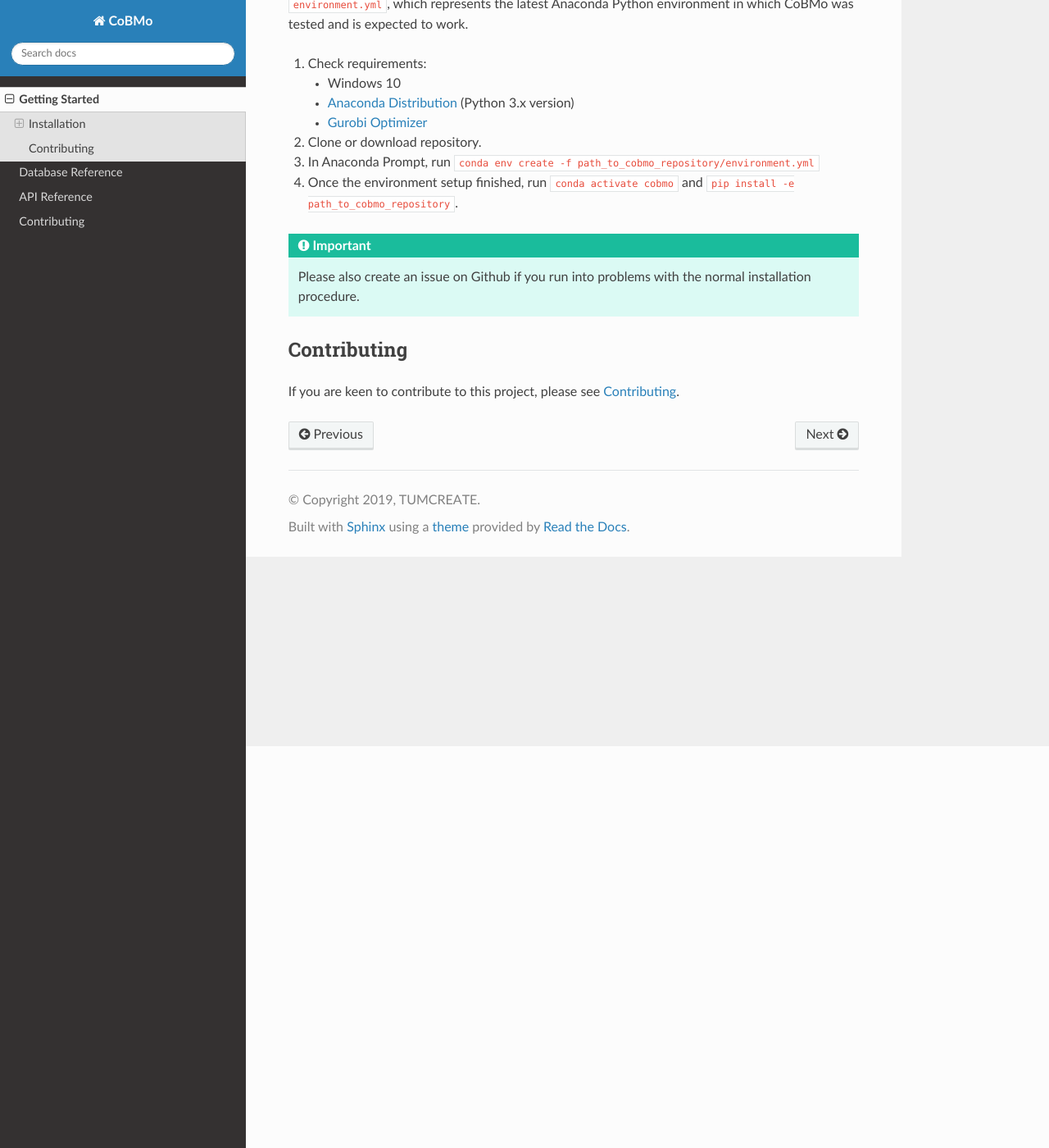
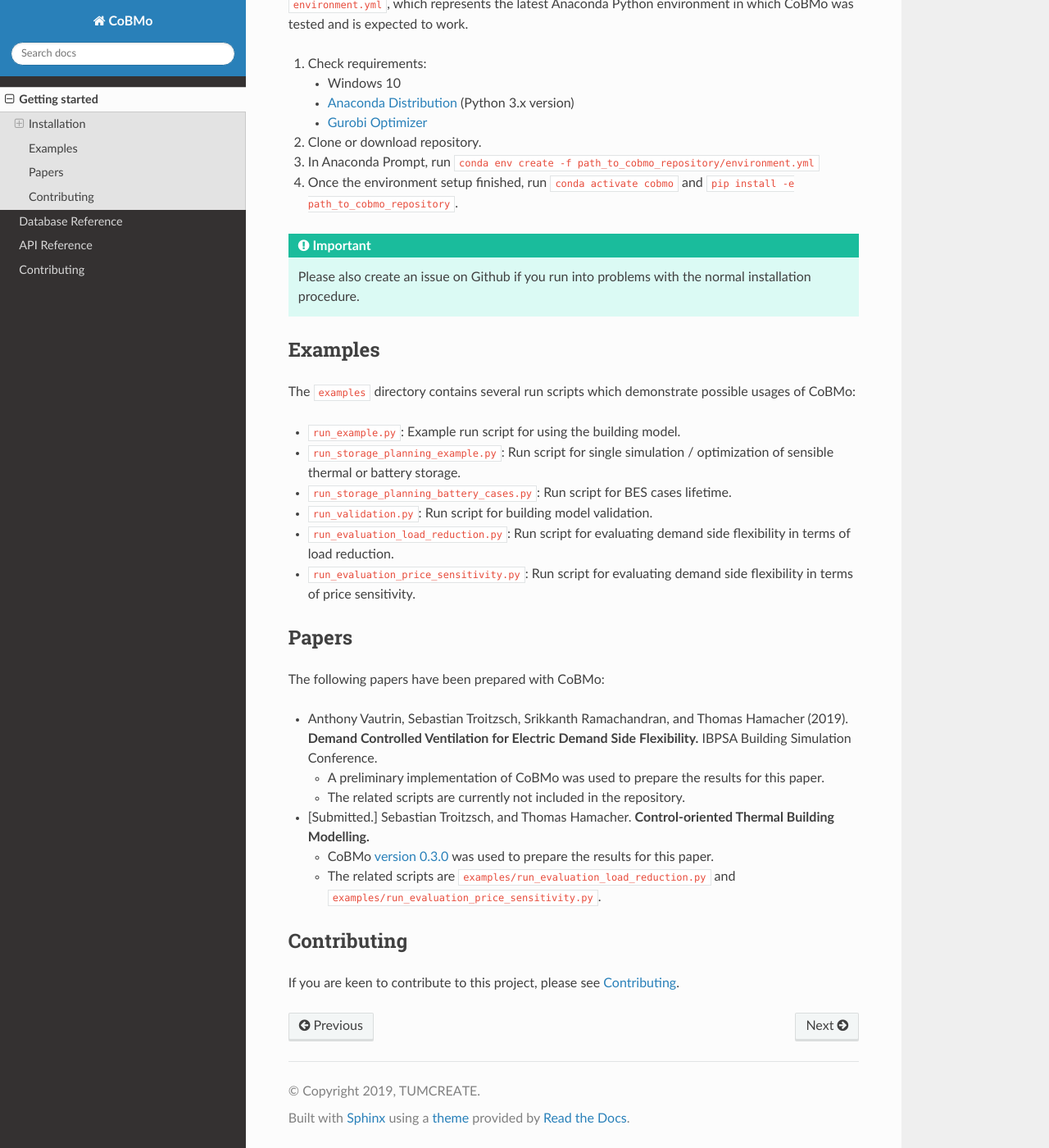
Before and after one commit to mesmo-dev/cobmo, a Sphinx documentation site: the page built from docs/intro.md, in a window 1280 px wide and 1400 px high, scrolled down 490 px. Shown: the whole window at 82% size. Built offline with Sphinx 7.4.7 and the Read the Docs theme 2.0.0, drawn with Linux system fonts in a browser that asks for light colours; some of the changed text lies outside the part shown.

Commit message:
docs: Add examples / papers descriptions + minor changes

````diff
--- a/docs/intro.md
+++ b/docs/intro.md
@@ -1,4 +1,4 @@
-# Getting Started
+# Getting started
 
 ## Installation
 
@@ -8,7 +8,7 @@
 2. Clone or download repository.
 3. In your Python environment, run `pip install -e path_to_cobmo_repository`.
 
-### Alternative Installation
+### Alternative installation
 
 If you are running into errors when installing or running CoBMo, this may be due to incompatibility with new versions of package dependencies, which have yet to be discovered and fixed. As a workaround, try installing CoBMo in an tested Anaconda environment via the the provided `environment.yml`, which represents the latest Anaconda Python environment in which CoBMo was tested and is expected to work.
 
@@ -24,6 +24,28 @@ If you are running into errors when installing or running CoBMo, this may be due
     Please also create an issue on Github if you run into problems with the normal installation procedure.
 ```
 
+## Examples
+
+The `examples` directory contains several run scripts which demonstrate possible usages of CoBMo:
+
+- `run_example.py`: Example run script for using the building model.
+- `run_storage_planning_example.py`: Run script for single simulation / optimization of sensible thermal or battery storage.
+- `run_storage_planning_battery_cases.py`: Run script for BES cases lifetime.
+- `run_validation.py`: Run script for building model validation.
+- `run_evaluation_load_reduction.py`: Run script for evaluating demand side flexibility in terms of load reduction.
+- `run_evaluation_price_sensitivity.py`: Run script for evaluating demand side flexibility in terms of price sensitivity.
+
+## Papers
+
+The following papers have been prepared with CoBMo:
+
+- Anthony Vautrin, Sebastian Troitzsch, Srikkanth Ramachandran, and Thomas Hamacher (2019). **Demand Controlled Ventilation for Electric Demand Side Flexibility.** IBPSA Building Simulation Conference.
+    - A preliminary implementation of CoBMo was used to prepare the results for this paper.
+    - The related scripts are currently not included in the repository.
+- [Submitted.] Sebastian Troitzsch, and Thomas Hamacher. **Control-oriented Thermal Building Modelling.**
+    - CoBMo [version 0.3.0](https://github.com/TUMCREATE-ESTL/cobmo/releases/tag/0.3.0) was used to prepare the results for this paper.
+    - The related scripts are [`examples/run_evaluation_load_reduction.py`](https://github.com/TUMCREATE-ESTL/cobmo/blob/0.3.0/examples/run_evaluation_load_reduction.py) and [`examples/run_evaluation_price_sensitivity.py`](https://github.com/TUMCREATE-ESTL/cobmo/blob/0.3.0/examples/run_evaluation_price_sensitivity.py).
+
 ## Contributing
 
 If you are keen to contribute to this project, please see [Contributing](contributing.md).
````
Also changed, not shown: docs/contributing.md (+3 -3 lines).
